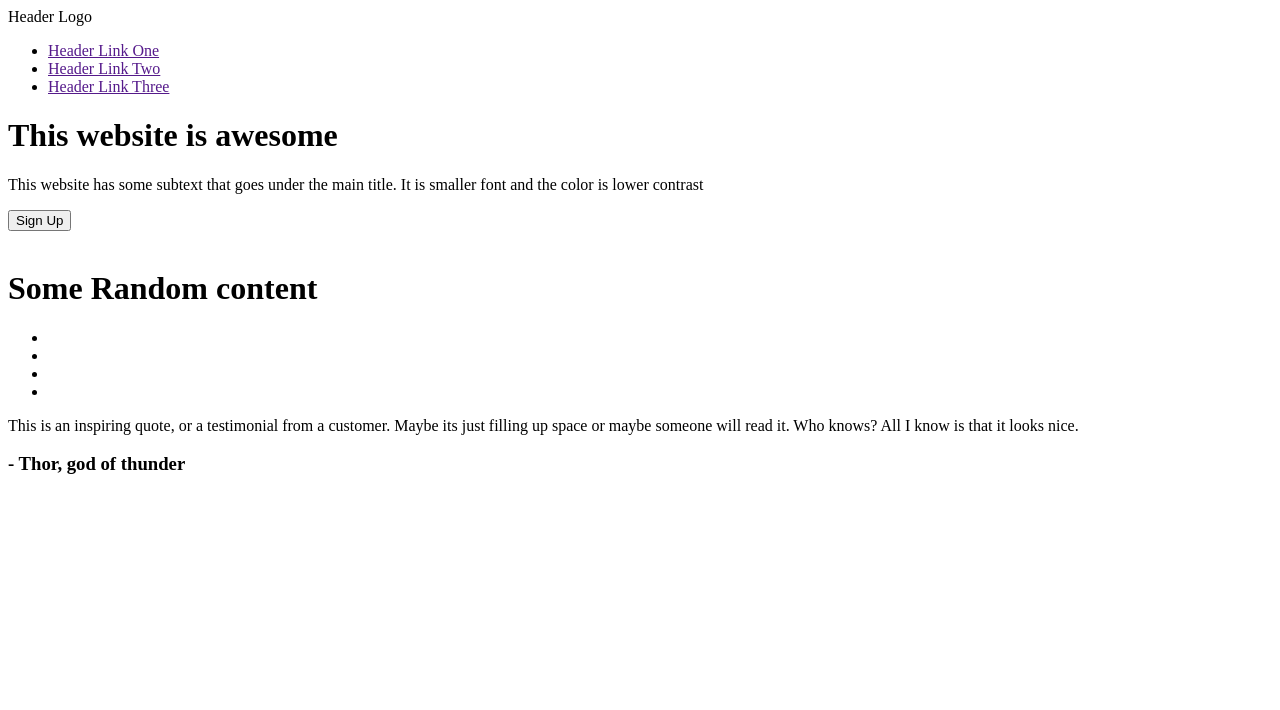
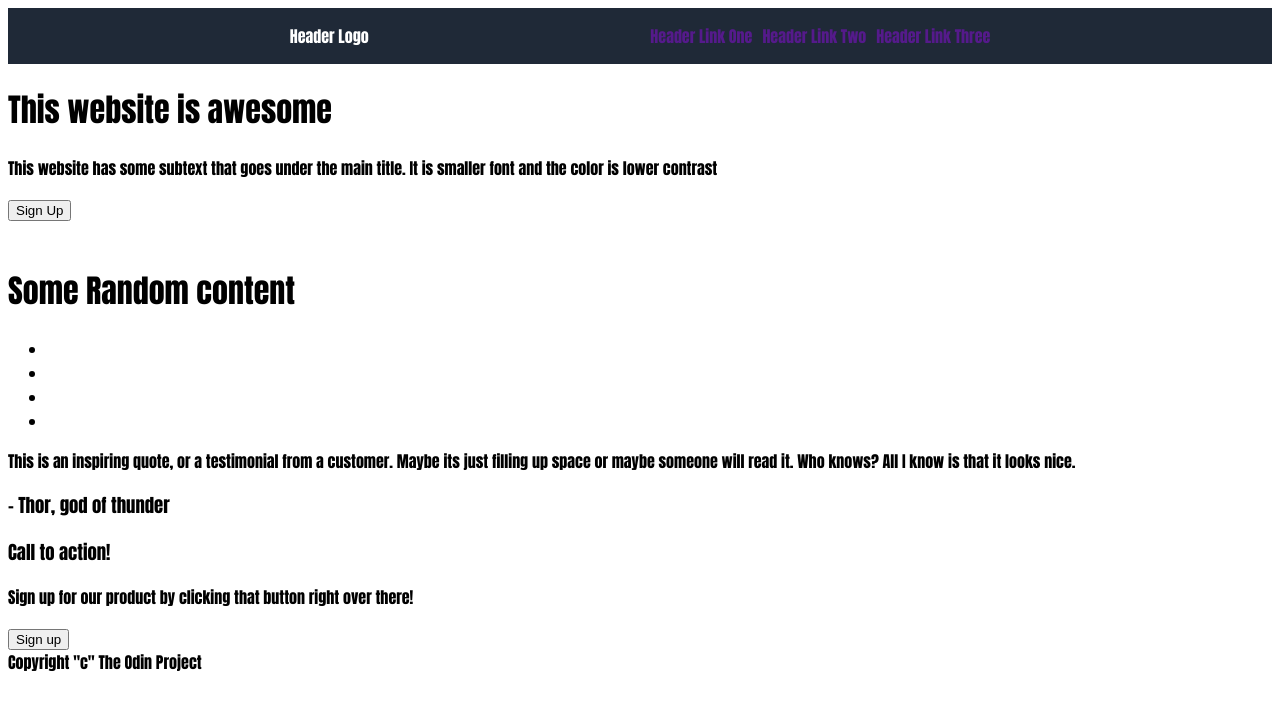
Before and after one commit to phito99/css-project, a plain HTML site: page index.html in a window 1280 px wide. Drawn offline with Linux system fonts and the light colour scheme.

Commit message:
finished up html portion, working on styling now - starting with header items + flex

```diff
--- a/index.html
+++ b/index.html
@@ -4,6 +4,7 @@
     <meta charset="UTF-8">
     <meta http-equiv="X-UA-Compatible" content="IE=edge">
     <meta name="viewport" content="width=device-width, initial-scale=1.0">
+    <link rel="stylesheet" href="styles/style.css">
     <title>Document</title>
 </head>
 <body>
@@ -44,11 +45,17 @@
                 <h3>- Thor, god of thunder</h3>
             </div>
             <div class="sign-up">
-
+                <div class="action">
+                    <h3>Call to action!</h3>
+                    <p>Sign up for our product by clicking that button right over there!</p>
+                </div>
+                <div class="sign-up button">
+                    <button>Sign up</button>
+                </div>
             </div>
         </div>
         <div class="footer">
-
+            Copyright "c" The Odin Project
         </div>
     </div>
 
--- a/styles/style.css
+++ b/styles/style.css
@@ -0,0 +1,68 @@
+body {
+    font-family: "Hero", Impact, Haettenschweiler, 'Arial Narrow Bold', sans-serif;
+}
+
+.container {
+    display: flex;
+    flex-direction: column;
+}
+
+.header{
+    display: flex;
+    color: white;
+    background-color: #1f2937;
+    justify-content: space-evenly;
+}
+
+.header ul {
+    display: flex;
+    flex-direction: row;
+    gap: 10px;
+    list-style: none;
+    padding-left: 0;
+}
+
+.header a {
+    text-decoration: none;
+}
+
+.logo {
+    display: flex;
+    align-items: center;
+}
+
+.top {
+
+}
+
+.description {
+
+}
+
+.random {
+
+}
+
+.middle {
+
+}
+
+.image {
+
+}
+
+.testimonial {
+
+}
+
+.sign-up {
+
+}
+
+.action {
+
+}
+
+.footer {
+
+}
```
